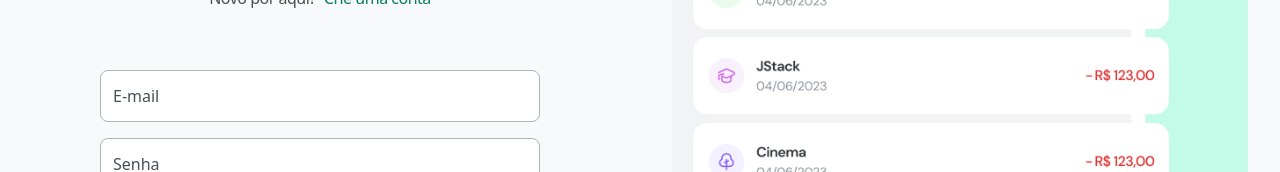
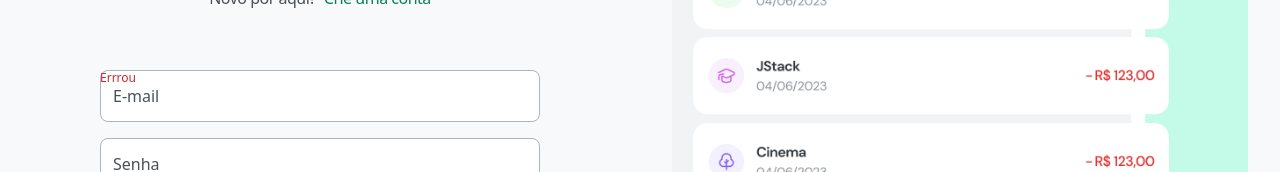
Before and after one commit to ViniFernandesDev/Fincheck, a React (Vite) app in the folder front/: page /login in a window 1280 px wide. Shown: the part 348-520 px from the top of the page. Built offline with nearby package versions, Linux system fonts and the light colour scheme.

Commit message:
feat/hook validation login with RHF and ZOD

```diff
--- a/front/package.json
+++ b/front/package.json
@@ -10,9 +10,13 @@
     "preview": "vite preview"
   },
   "dependencies": {
+    "@hookform/resolvers": "^3.9.1",
+    "@radix-ui/react-icons": "^1.3.1",
     "react": "^18.3.1",
     "react-dom": "^18.3.1",
-    "react-router-dom": "^6.27.0"
+    "react-hook-form": "^7.53.1",
+    "react-router-dom": "^6.27.0",
+    "zod": "^3.23.8"
   },
   "devDependencies": {
     "@eslint/js": "^9.13.0",
--- a/front/src/view/components/Input.tsx
+++ b/front/src/view/components/Input.tsx
@@ -1,15 +1,18 @@
-import { ComponentProps } from "react";
+import { ComponentProps, forwardRef } from "react";
 
 interface InputProps extends ComponentProps<'input'> {
     name: string;
+    error?: string;
 }
 
-export function Input({ placeholder, name, id, ...props }: InputProps) {
+export const Input = forwardRef<HTMLInputElement, InputProps>(
+    ({ placeholder, name, id, error, ...props }, ref) => {
         const inputId = id ?? name;
 
         return (
-        <div className="relative flex item-center">
+            <div className="relative flex item-center flex-col">
                 <input
+                    ref={ref}
                     id={inputId}
                     name={name}
                     {...props}
@@ -20,6 +23,9 @@ export function Input({ placeholder, name, id, ...props }: InputProps) {
                 <label htmlFor={inputId} className="absolute text-xs left-[13px] top-2 pointer-events-none text-green-900 peer-placeholder-shown:text-gray-700 peer-placeholder-shown:text-base peer-placeholder-shown:top-3.5 transition-all">
                     {placeholder}
                 </label>
+
+                {error && <span className="absolute text-red-900 text-xs">{error}</span>}
             </div>
         )
     }
+);
--- a/front/src/view/pages/Login/index.tsx
+++ b/front/src/view/pages/Login/index.tsx
@@ -1,8 +1,13 @@
 import { Link } from "react-router-dom";
+
 import { Input } from "../../components/Input";
 import { Button } from "../../components/Button";
 
+import { useLoginController } from "./useLoginController";
+
 export function Login() {
+    const { handleSubmit, register, errors } = useLoginController();
+
     return (
         <div className="w-full">
             <header className="flex flex-col items-center gap-4 text-center">
@@ -17,17 +22,21 @@ export function Login() {
                 </p>
             </header>
 
-            <form className="mt-[60px] flex flex-col gap-4">
+            <form
+                onSubmit={handleSubmit}
+                className="mt-[60px] flex flex-col gap-4"
+            >
                 <Input
-                    name='email'
                     placeholder="E-mail"
                     type="email"
+                    {...register('email')}
+                    error='Errrou'
                 />
 
                 <Input
-                    name='password'
                     placeholder="Senha"
                     type="password"
+                    {...register('password')}
                 />
 
                 <Button type="submit" className="mt-2">
--- /dev/null
+++ b/front/src/view/pages/Login/useLoginController.ts
@@ -0,0 +1,31 @@
+import { useForm } from 'react-hook-form';
+import { z } from 'zod';
+
+import { zodResolver } from '@hookform/resolvers/zod'
+
+const schema = z.object({
+    email: z.string()
+    .min(1, { message: "Email é obrigatório" })
+    .email('Informe um e-mail válido'),
+    password: z.string()
+    .min(8, { message: "A senha deve conter pelo menos 8 digitos" }),
+})
+
+type FormData = z.infer<typeof schema>
+
+export function useLoginController() {
+    const {
+        register,
+        handleSubmit: hookFormHandleSubmit,
+        formState: { errors },
+     } = useForm<FormData>({
+        resolver: zodResolver(schema)
+     });
+
+    const handleSubmit = hookFormHandleSubmit((data) => {
+        // chama a api'
+    });
+
+
+    return { handleSubmit, register, errors };
+}
--- a/front/src/view/pages/Register/index.tsx
+++ b/front/src/view/pages/Register/index.tsx
@@ -6,7 +6,7 @@ export function Register() {
     return (
         <div className="w-full">
         <header className="flex flex-col items-center gap-4 text-center">
-            <h1 className="text-2xl font-bold text-gray-900 tracking-[-0.5px]">Crei sua conta</h1>
+            <h1 className="text-2xl font-bold text-gray-900 tracking-[-0.5px]">Crie sua conta</h1>
 
             <p className="space-x-2">
                 <span className="text-gray-700 tracking-[-0.5px]">Já possui uma conta?</span>
```
Also changed, not shown: 1 other file (tests, documents, lock files or other folders). Lines whose indentation alone changed are shown as unchanged.
